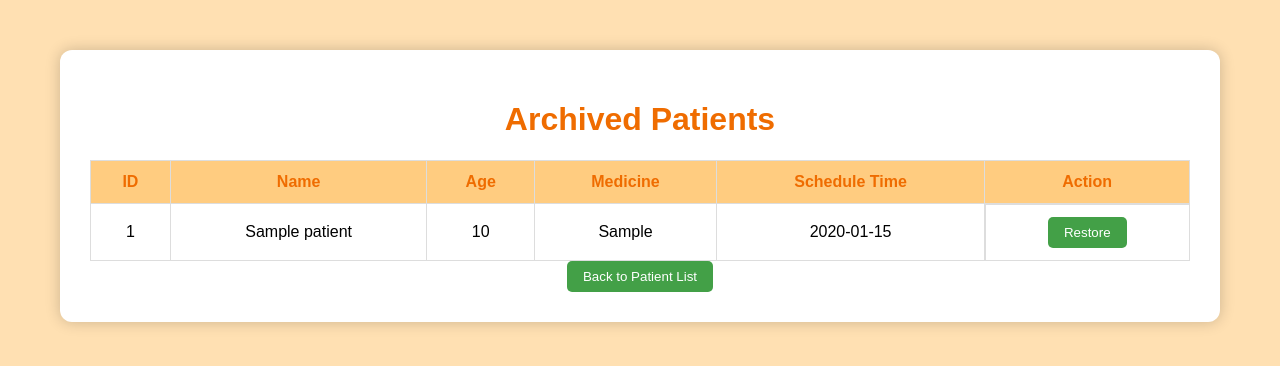
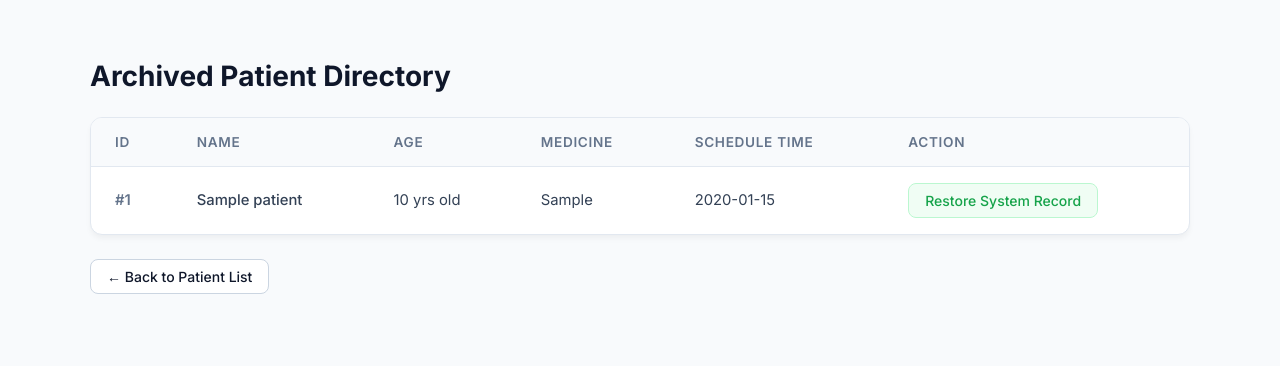
Before and after one commit to ahlenson/Yacapsule, a Flask app: page /removed_patients in a window 1280 px wide. Shown: the top 366 px of the page. Run offline with Flask 3, Linux system fonts and the light colour scheme; a user stored in the database is signed in; tables that the repository leaves empty hold one stand-in row (values such as "Sample post").

Commit message:
Update removed_patients.html

```diff
--- a/templates/removed_patients.html
+++ b/templates/removed_patients.html
@@ -3,63 +3,77 @@
 <head>
     <meta charset="UTF-8">
     <title>Archived Patients</title>
+    <link rel="preconnect" href="https://fonts.googleapis.com">
+    <link rel="preconnect" href="https://fonts.gstatic.com" crossorigin>
+    <link href="https://fonts.googleapis.com/css2?family=Inter:wght@400;500;600;700&display=swap" rel="stylesheet">
     <style>
         body {
-            font-family: Arial, sans-serif;
-            background: #ffe0b2;
+            font-family: 'Inter', sans-serif;
+            background: #f8fafc;
             margin: 0;
-            padding: 20px;
+            padding: 40px;
+            color: #0f172a;
         }
         .container {
-            background: white;
-            padding: 30px;
-            border-radius: 12px;
-            box-shadow: 0px 0px 15px rgba(0,0,0,0.2);
             max-width: 1100px;
             margin: auto;
-            margin-top: 30px;
         }
-        h1 {
-            text-align: center;
-            color: #ef6c00;
+        h1 { font-size: 1.75rem; font-weight: 700; margin-bottom: 1.5rem; }
+
+        .table-card {
+            background: white;
+            border-radius: 0.75rem;
+            border: 1px solid #e2e8f0;
+            box-shadow: 0 4px 6px -1px rgba(0,0,0,0.05);
+            overflow: hidden;
+            margin-bottom: 1.5rem;
         }
-        table {
-            width: 100%;
-            border-collapse: collapse;
-            margin-top: 20px;
+        table { width: 100%; border-collapse: collapse; text-align: left; }
+        th, td { padding: 1rem 1.5rem; font-size: 0.925rem; }
+        th {
+            background-color: #f8fafc;
+            color: #64748b;
+            font-weight: 600;
+            text-transform: uppercase;
+            letter-spacing: 0.05em;
+            font-size: 0.85rem;
+            border-bottom: 1px solid #e2e8f0;
         }
-        th, td {
-            border: 1px solid #ddd;
-            padding: 12px;
-            text-align: center;
+        td { border-bottom: 1px solid #e2e8f0; color: #334155; }
+        tr:last-child td { border-bottom: none; }
+
+        button, .btn {
+            font-family: 'Inter', sans-serif;
+            padding: 0.5rem 1rem;
+            font-size: 0.875rem;
+            font-weight: 500;
+            border-radius: 0.5rem;
+            border: 1px solid #cbd5e1;
+            background: white;
+            color: #0f172a;
+            cursor: pointer;
+            text-decoration: none;
+            display: inline-flex;
+            align-items: center;
+            transition: all 0.2s ease;
         }
-        th {
-            background-color: #ffcc80;
-            color: #ef6c00;
+        button:hover, .btn:hover { background-color: #f8fafc; border-color: #cbd5e1; }
+
+        .restore-btn {
+            background-color: #f0fdf4;
+            color: #16a34a;
+            border-color: #bbf7d0;
         }
-        tr:nth-child(even) {
-            background-color: #f9f9f9;
-        }
-        button {
-            padding: 8px 16px;
-            background-color: #43a047;
-            color: white;
-            border: none;
-            border-radius: 5px;
-            cursor: pointer;
-        }
-        button:hover {
-            background-color: #2e7d32;
-        }
-        .action-btns {
-            display: flex;
-            justify-content: center;
-        }
+        .restore-btn:hover { background-color: #dcfce7; }
+
+        .footer-actions { margin-top: 1.5rem; }
     </style>
 </head>
 <body>
     <div class="container">
-        <h1>Archived Patients</h1>
+        <h1>Archived Patient Directory</h1>
+
+        <div class="table-card">
             <table>
                 <thead>
                     <tr>
@@ -74,22 +88,24 @@
                 <tbody>
                     {% for patient in patients %}
                     <tr>
-                    <td>{{ patient.id }}</td>
-                    <td>{{ patient.name }}</td>
-                    <td>{{ patient.age }}</td>
+                        <td style="font-weight: 600; color: #64748b;">#{{ patient.id }}</td>
+                        <td style="font-weight: 500;">{{ patient.name }}</td>
+                        <td>{{ patient.age }} yrs old</td>
                         <td>{{ patient.medicine }}</td>
                         <td>{{ patient.schedule_time }}</td>
-                    <td class="action-btns">
-                        <form action="/restore_patient/{{ patient.id }}" method="post">
-                            <button type="submit">Restore</button>
+                        <td>
+                            <form action="/restore_patient/{{ patient.id }}" method="post" style="margin:0;">
+                                <button type="submit" class="restore-btn">Restore System Record</button>
                             </form>
                         </td>
                     </tr>
                     {% endfor %}
                 </tbody>
             </table>
-        <div class="action-btns">
-            <a href="/patients"><button>Back to Patient List</button></a>
+        </div>
+
+        <div class="footer-actions">
+            <a href="/patients" class="btn">← Back to Patient List</a>
         </div>
     </div>
 </body>
```
Lines whose indentation alone changed are shown as unchanged.
